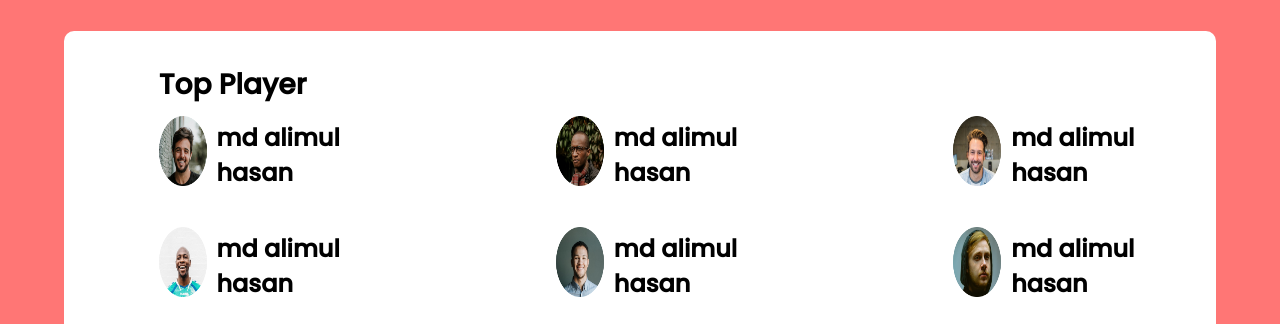
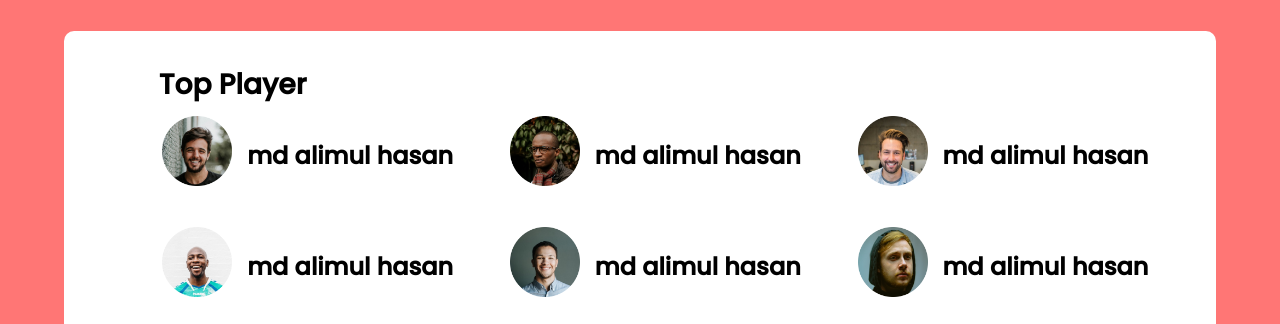
Before and after one commit to alimul-reaz/leader-board, a plain HTML site: page index.html in a window 1280 px wide. Shown: the top 324 px of the page. Drawn offline with Linux system fonts and the light colour scheme.

Commit message:
second commit

```diff
--- a/style.css
+++ b/style.css
@@ -43,7 +43,7 @@ main {
     width: 100%;
     display: grid;
     grid-template-columns: repeat(3, 1fr);
-    column-gap: 20%;
+    column-gap: 5%;
     align-items: center;
     row-gap: 20%;
     padding: 1% 0 2% 0;
@@ -222,7 +222,6 @@ hr {
 
     .top-player h3 {
         text-align: center;
-
     }
 
     .players {
```
